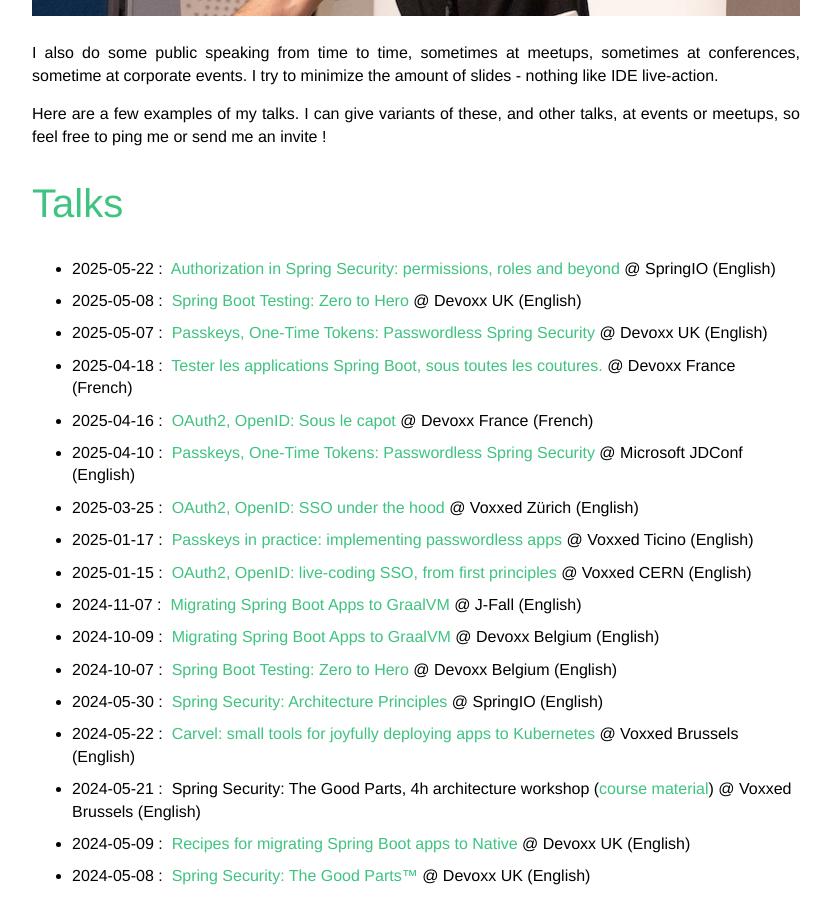
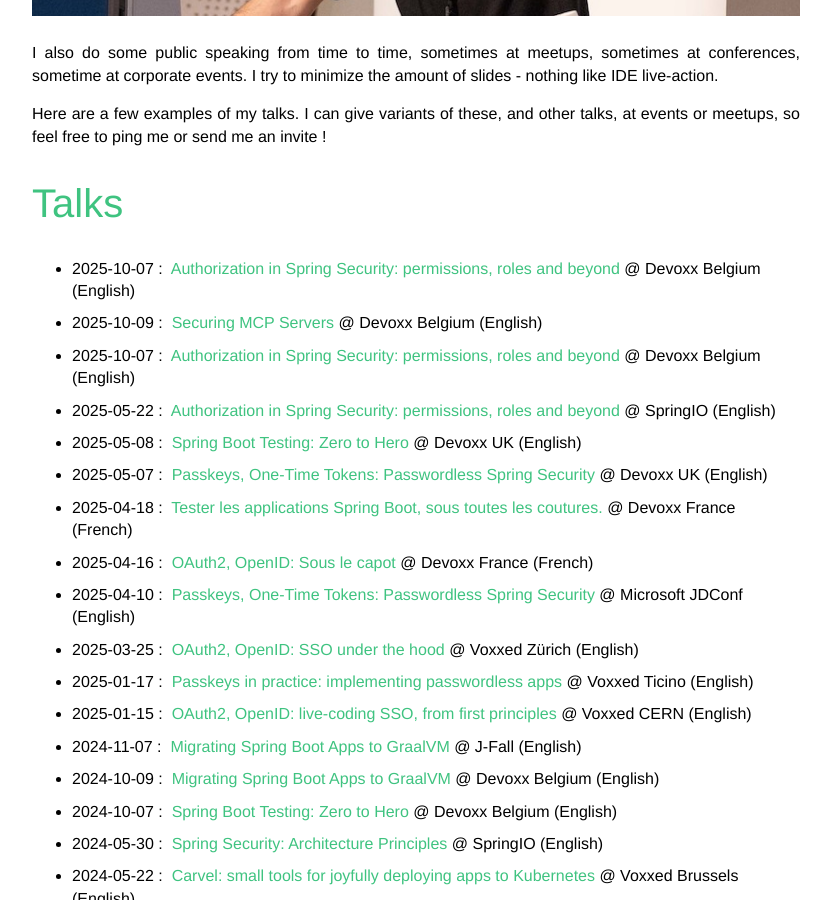
Before and after one commit to Kehrlann/kehrlann.github.io, a Jekyll site: the page built from talks.md, in a window 1280 px wide and 900 px high, scrolled down 564 px. Shown: the whole window, without its empty margins (224-1055 px from the left). Built offline with Jekyll 4.4.1, drawn with Linux system fonts in a browser that asks for light colours.

Commit message:
talks: add Devoxx Belgium 2025 talks

```diff
--- a/talks.md
+++ b/talks.md
@@ -22,6 +22,21 @@
 <h1>Talks</h1>
 
 <ul class="no-justify roomy-list">
+    <li>
+        <span>2025-10-07 :&nbsp;</span>
+        <a href="https://www.youtube.com/watch?v=O6G6ufT03fk" target="_blank" rel="noopener">Authorization in Spring Security: permissions, roles and beyond</a>
+        <span>@ Devoxx Belgium (English)</span>
+    </li>
+    <li>
+        <span>2025-10-09 :&nbsp;</span>
+        <a href="https://www.youtube.com/watch?v=AEuOdJu9K9A" target="_blank" rel="noopener">Securing MCP Servers</a>
+        <span>@ Devoxx Belgium (English)</span>
+    </li>
+    <li>
+        <span>2025-10-07 :&nbsp;</span>
+        <a href="https://www.youtube.com/watch?v=-x8-s3QnhMQ" target="_blank" rel="noopener">Authorization in Spring Security: permissions, roles and beyond</a>
+        <span>@ Devoxx Belgium (English)</span>
+    </li>
     <li>
         <span>2025-05-22 :&nbsp;</span>
         <a href="https://www.youtube.com/watch?v=-x8-s3QnhMQ" target="_blank" rel="noopener">Authorization in Spring Security: permissions, roles and beyond</a>
```
